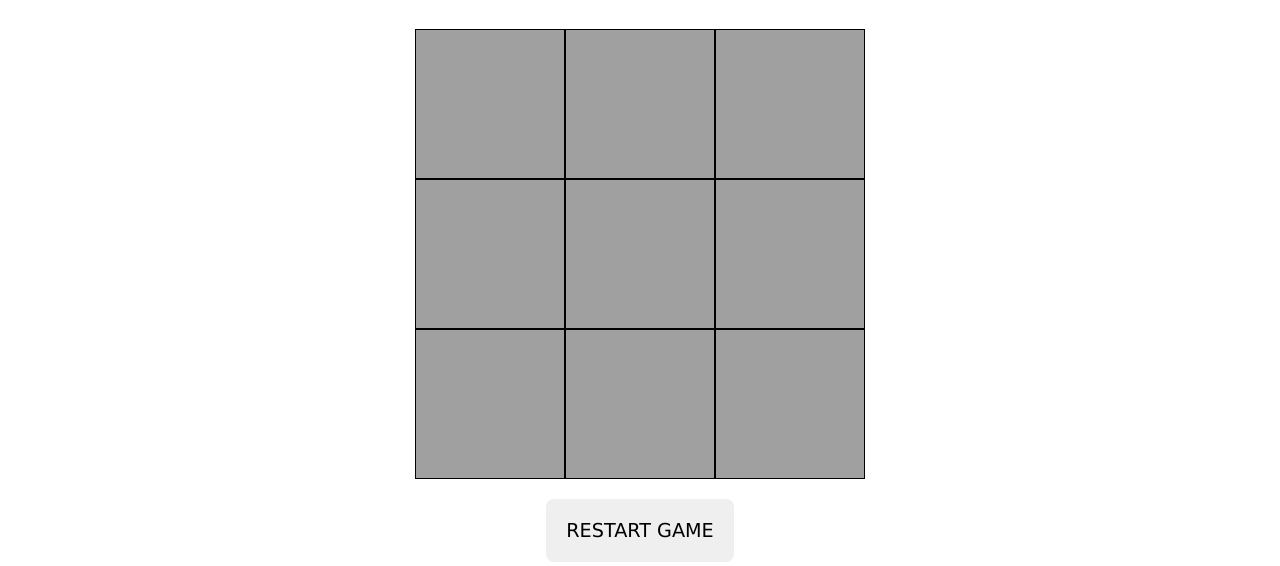
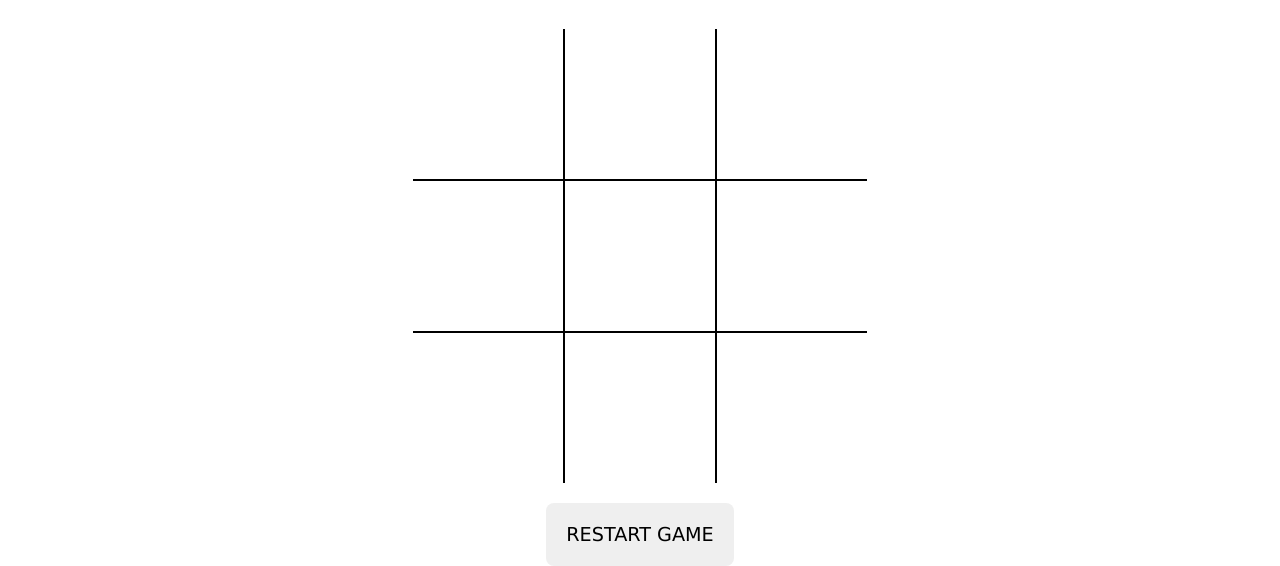
Before and after one commit to FalkoKa/Project-Tic-Tac-Toe, a plain HTML site: page index.html in a window 1280 px wide. Shown: the part 247-813 px from the top of the page. Drawn offline with Linux system fonts and the light colour scheme.

Commit message:
change background color of gameboard and add gap

```diff
--- a/style.css
+++ b/style.css
@@ -36,6 +36,8 @@ main {
 .gameboard {
   display: grid;
   grid-template-columns: repeat(3, 1fr);
+  background-color: black;
+  gap: 2px;
 }
 
 .field {
@@ -44,8 +46,8 @@ main {
   justify-content: center;
   height: 150px;
   width: 150px;
-  border: 1px solid black;
-  background-color: rgb(160, 160, 160);
+  /* border: 1px solid black; */
+  background-color: white;
   font-size: 100px;
   cursor: pointer;
   user-select: none;
```
